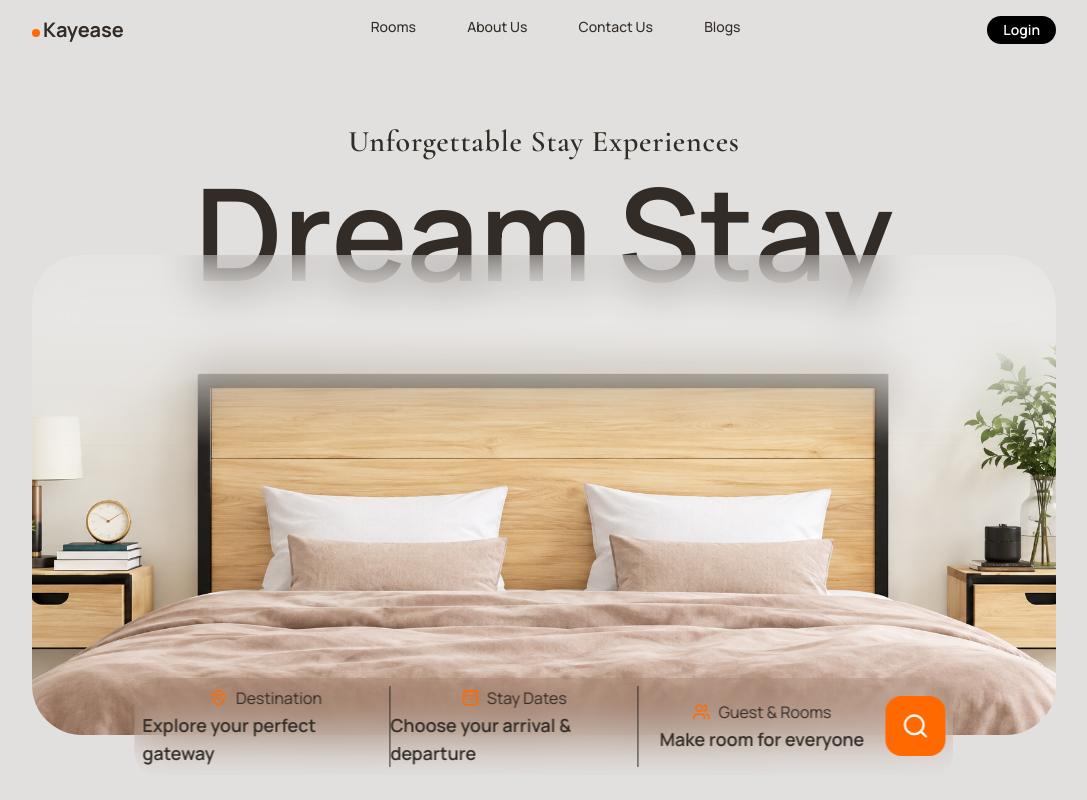
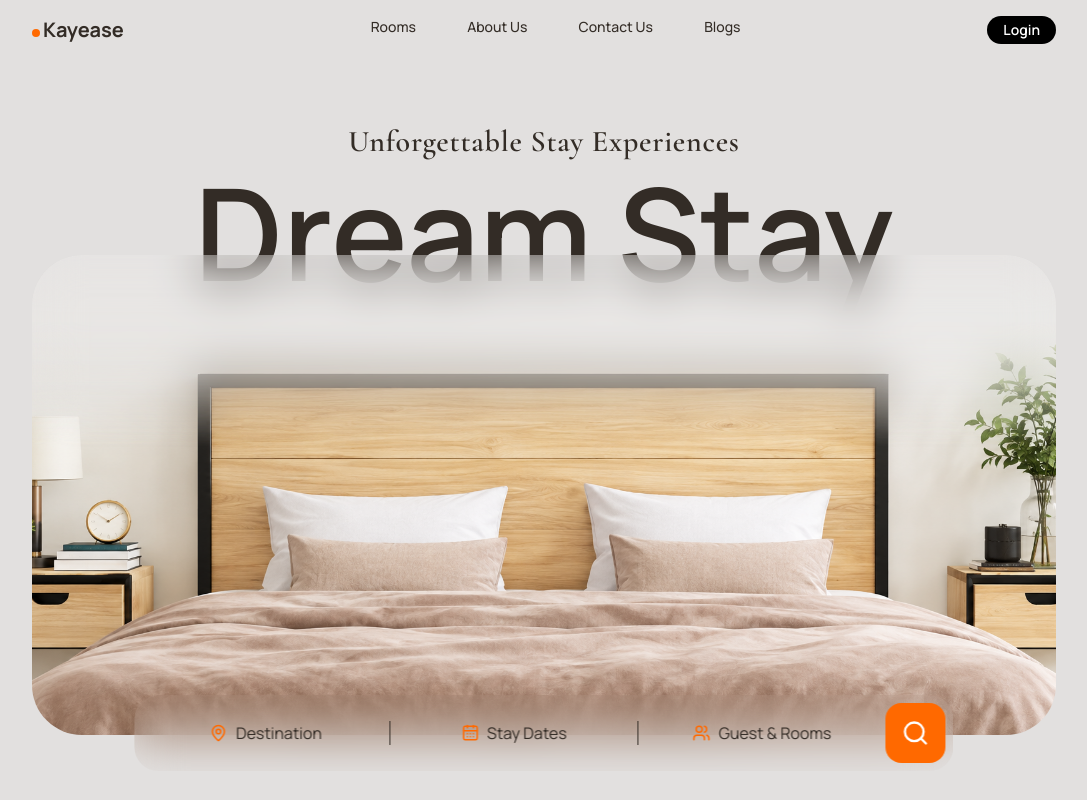
Before and after one commit to RaviKayease/Kayease-Hotel, a Next.js app: page / in a window 1280 px wide. Shown: the whole page, without its empty margins (96-1183 px from the left). Built offline with nearby package versions, Linux system fonts and the light colour scheme.

Commit message:
ResponsivenessCompletedForHeroSection

```diff
--- a/app/page.tsx
+++ b/app/page.tsx
@@ -14,17 +14,18 @@ const HomePage = () => {
     <div>
       <div className="flex flex-col items-center mt-10 lg:mt-20">
         <p
-          className={`${cormorant.className} text-xl lg:text-3xl font-bold tracking-wide italic`}
+          className={`${cormorant.className} text-xl sm:text-2xl lg:text-3xl font-bold tracking-wide italic`}
         >
           Unforgettable Stay Experiences
         </p>
 
         <div className="relative w-full flex flex-col items-center">
-          <h1 className="relative z-0 font-bold lg:font-semibold text-[15vw] lg:text-[10vw] leading-none mt-2">
+          <h1 className="relative z-0 font-bold lg:font-semibold text-[15vw] sm:text-[13vw] xl:text-[10vw] leading-none mt-2">
             Dream Stay
           </h1>
 
-          <div className="absolute top-[70%] z-10 h-[30vh] lg:h-[60vh] w-full">
+          <div className="absolute top-[70%] z-10 h-[30vh] sm:h-[40vh] md:h-[50vh] lg:h-[60vh] w-full">
+            {/* Hero Image */}
             <div className="relative h-full w-full overflow-hidden rounded-4xl lg:rounded-[50px]">
               <Image
                 src={HeroIamge}
@@ -51,36 +52,42 @@ const HomePage = () => {
               />
             </div>
 
-            {/* Floating card */}
-            <div className="absolute -bottom-6 lg:-bottom-10 left-1/2 z-20 w-[80%] -translate-x-1/2 rounded-2xl lg:rounded-3xl bg-white-15 backdrop-blur-xl flex justify-around items-center p-2">
+            {/* Bottom card */}
+            <div className="absolute -bottom-6 sm:-bottom-7 lg:-bottom-8 xl:-bottom-9 2xl:-bottom-10 left-1/2 z-20 w-[80%] -translate-x-1/2 rounded-2xl lg:rounded-3xl bg-white-15 backdrop-blur-xl flex justify-around items-center p-2">
               <div className="flex flex-col items-center w-full border-r">
                 <div className="flex flex-col justify-center lg:flex-row items-center gap-2">
                   <MapPin className="text-orange-500" size={18} />
-                  <p className="hidden lg:block">Destination</p>
+                  <p className="hidden md:block md:text-sm lg:text-base">
+                    Destination
+                  </p>
                 </div>
-                <p className="hidden lg:block text-lg font-semibold">
+                <p className="hidden 2xl:block text-lg font-semibold">
                   Explore your perfect gateway
                 </p>
               </div>
               <div className="flex flex-col items-center w-full border-r">
                 <div className="flex flex-col lg:flex-row items-center gap-2">
                   <CalendarDays className="text-orange-500" size={18} />
-                  <p className="hidden lg:block">Stay Dates</p>
+                  <p className="hidden md:block md:text-sm lg:text-base">
+                    Stay Dates
+                  </p>
                 </div>
-                <p className="hidden lg:block text-lg font-semibold">
+                <p className="hidden 2xl:block text-lg font-semibold">
                   Choose your arrival & departure
                 </p>
               </div>
               <div className="flex flex-col items-center w-full">
                 <div className="flex flex-col lg:flex-row items-center gap-2">
                   <Users className="text-orange-500" size={18} />
-                  <p className="hidden lg:block">Guest & Rooms</p>
+                  <p className="hidden md:block md:text-sm lg:text-base">
+                    Guest & Rooms
+                  </p>
                 </div>
-                <p className="hidden lg:block text-lg font-semibold">
+                <p className="hidden 2xl:block text-md text-lg font-semibold">
                   Make room for everyone
                 </p>
               </div>
-              <div className="bg-orange-500 p-2 lg:p-4 rounded-xl lg:rounded-2xl">
+              <div className="bg-orange-500 p-2 lg:p-3 xl:p-4 rounded-xl lg:rounded-2xl">
                 <Search className="text-white size-5 sm:size-7" />
               </div>
             </div>
```
